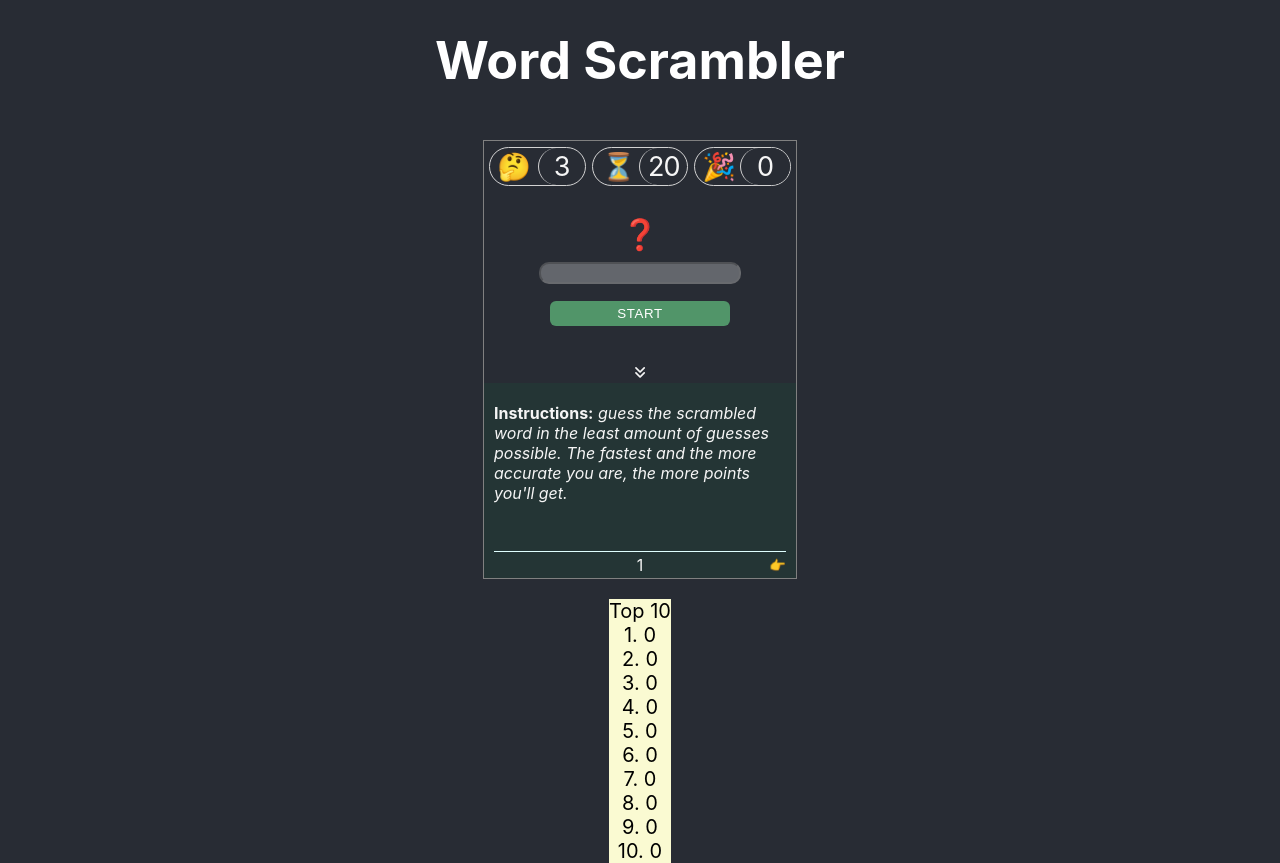
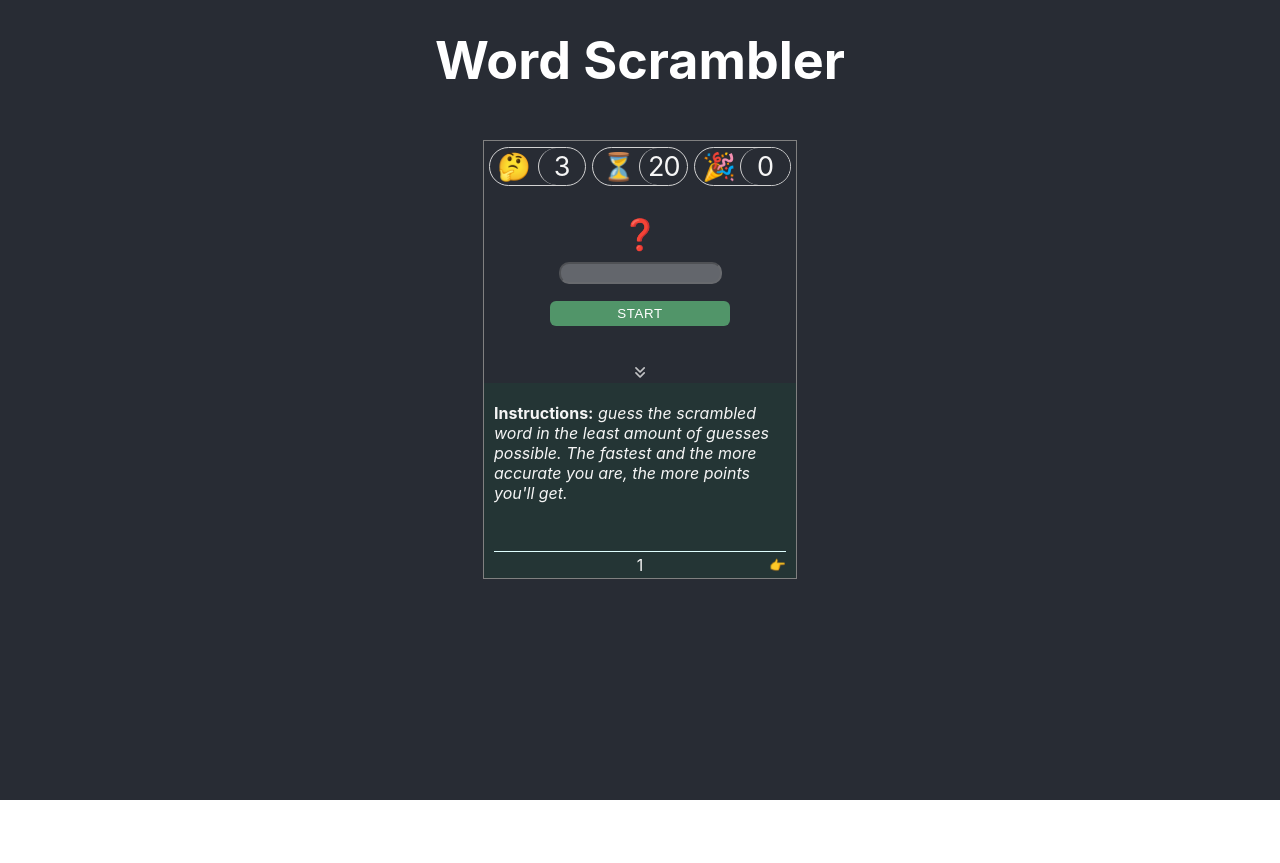
Before and after one commit to hugCarvalho/wordScrambler, a React (Create React App) app: page / in a window 1280 px wide. After the commit the page ends 800 px from the top, so only its background shows below. Built offline with nearby package versions, Linux system fonts and the light colour scheme.

Commit message:
Input: Implemented right guess/wrong guess icon behavior

```diff
--- a/src/App.js
+++ b/src/App.js
@@ -104,7 +104,7 @@ function App() {
     } else {
       clearInterval(timer);
     }
-    console.log("gameStatus useEFFECT :>> ", gameStatus);
+    //console.log("gameStatus useEFFECT :>> ", gameStatus);
     return () => {
       clearInterval(timer);
     };
@@ -137,14 +137,14 @@ function App() {
 
   //GUESSES ⁉️
   useEffect(() => {
-    console.log("on GUESS or CORRECT_WORD:", guess, correctWord);
+    //console.log("on GUESS or CORRECT_WORD:", guess, correctWord);
     if (gameStatus === "playing" && guess && guess !== correctWord) {
       setGuessesLeft(state => state - 1);
       console.log("WRONG GUESS, guess was", guess, "BUT WORD was", correctWord);
     }
     //SCORING LOGIC 🎼
     if (gameStatus === "playing" && guess && guess === correctWord) {
-      console.log("Correct Word", correctWord, "guess", guess);
+      //console.log("Correct Word", correctWord, "guess", guess);
       setGameStatus("ended");
     }
   }, [gameStatus, guess, correctWord]);
@@ -194,7 +194,7 @@ function App() {
   //LOCALSTORGAGE ⏩ SET
   useEffect(() => {
     let updatedScoreboard = scoreboard;
-    console.log("1", updatedScoreboard);
+    //console.log("1", updatedScoreboard);
     if (gameStatus === "ended" && score > 0) {
       const minScore = Math.min(...scoreboard);
       if (scoreboard.length < 10) {
@@ -210,7 +210,7 @@ function App() {
       setScoreboard(updatedScoreboard);
       window.localStorage.setItem("scoreboard", JSON.stringify(updatedScoreboard));
     }
-    console.log("3", updatedScoreboard);
+    //console.log("3", updatedScoreboard);
   }, [gameStatus, score, scoreboard]);
 
   useEffect(() => {
@@ -244,19 +244,28 @@ function App() {
           <Word
             gameStatus={gameStatus}
             scrambledWord={scrambledWord}
-            Scoreboard
+            //Scoreboard
             correctWord={correctWord}
           />
-          <Form onSubmitHandler={onSubmitHandler} gameStatus={gameStatus} />
+
+          <Form
+            onSubmitHandler={onSubmitHandler}
+            gameStatus={gameStatus}
+            gameWon={gameWon}
+            guessesLeft={guessesLeft}
+          />
+
           <Instructions />
         </div>
       </main>
       {/* <WarningHandling warning={warning} /> */}
-      <Top10 scoreboard={scoreboard} />
+      {/* <Top10 scoreboard={scoreboard} /> */}
       {/* <Scoreboard scoreboard={scoreboard} /> */}
-      {showModal && <Backdrop modalStatus={false}>{modalMessage} </Backdrop>}
+      {/* {showModal && <Backdrop modalStatus={false}>{modalMessage} </Backdrop>} */}
     </div>
   );
 }
 
 export default App;
+
+//🟢❌❎
--- a/src/App.scss
+++ b/src/App.scss
@@ -6,6 +6,11 @@
   //padding: 10px;
   font-size: 2rem;
   text-align: center;
+  height: 100vh;
+
+  b {
+    opacity: 1;
+  }
 
   main {
     //background-color: #282c34;
--- a/src/components/Form/Form.js
+++ b/src/components/Form/Form.js
@@ -3,8 +3,9 @@ import Button from "../Button/Button";
 import "./Form.scss";
 import ReactTooltip from "react-tooltip";
 
-function Form({ onSubmitHandler, gameStatus }) {
+function Form({ onSubmitHandler, gameStatus, gameWon, guessesLeft }) {
   const [userText, setUserText] = useState("");
+  const [displayWrongGuessCross, setDisplayWrongGuessCross] = useState(false);
   const userInput = useRef();
 
   useEffect(() => {
@@ -16,8 +17,21 @@ function Form({ onSubmitHandler, gameStatus }) {
     }
   }, [gameStatus]);
 
+  useEffect(() => {
+    console.log(displayWrongGuessCross);
+    if (displayWrongGuessCross) {
+      setDisplayWrongGuessCross(false);
+    }
+  }, [userText]);
+
+  useEffect(() => {
+    if (guessesLeft < 3) {
+      setDisplayWrongGuessCross(true);
+    }
+  }, [guessesLeft]);
   return (
     <form onSubmit={e => onSubmitHandler(e, userText)} className="Form">
+      <div className="input">
         <input
           // data-type="warning"
           // data-place="left"
@@ -32,6 +46,21 @@ function Form({ onSubmitHandler, gameStatus }) {
           //placeholder="press start to begin a game"
           ref={userInput}
         />
+        {/* <div className="guess-result"> */}
+        <span
+          style={displayWrongGuessCross ? { display: "inline" } : { display: "none" }}
+          className="guess-result right-guess"
+        >
+          ❎
+        </span>
+        <span
+          style={gameWon ? { display: "inline" } : { display: "none" }}
+          className="guess-result wrong-guess"
+        >
+          ✅
+        </span>
+        {/* </div> */}
+      </div>
       {}
       <Button gameStatus={gameStatus} type="submit">
         {gameStatus === "onLoad"
--- a/src/components/Form/Form.scss
+++ b/src/components/Form/Form.scss
@@ -2,13 +2,19 @@
   display: flex;
   flex-direction: column;
   align-items: center;
+
+  .input {
+    // background-color: lightgoldenrodyellow;
+    position: relative;
+  }
   input {
     //background-color: rgb(243, 71, 71);
+
     color: rgb(49, 49, 49);
     height: 2.2rem;
     margin-top: 10px;
     outline: none;
-    width: 65%;
+    width: 100%;
     font-size: 1.2rem;
     padding-left: 0.4rem;
     letter-spacing: 3px;
@@ -31,4 +37,17 @@
     border: 1px solid lime;
     box-shadow: 0px 0px 4px white;
   }
+  input::before {
+    content: "✅";
+  }
+
+  input::before {
+    content: "✅";
+  }
+  .guess-result {
+    position: absolute;
+    font-size: 1.3rem;
+    bottom: 3px;
+    right: 10px;
+  }
 }
--- a/src/components/Instructions/Instructions.scss
+++ b/src/components/Instructions/Instructions.scss
@@ -111,11 +111,6 @@
       opacity: 1;
       //transition: all 2s ease-in;
 
-      .fas {
-        color: whitesmoke;
-        background: transparent;
-        line-height: 20px;
-      }
       .fa-angle-double-down {
         position: absolute;
 
@@ -138,6 +133,11 @@
         opacity: 0;
         transition: opacity 2s ease;
       }
+      .fas {
+        color: rgba(245, 245, 245, 0.746);
+        background: transparent;
+        line-height: 20px;
+      }
     }
   }
 }
--- a/src/components/Word/Word.js
+++ b/src/components/Word/Word.js
@@ -8,7 +8,7 @@ function Word({ gameStatus, scrambledWord, correctWord }) {
   return (
     <div className="Word">
       {/* <span>word</span> */}
-      <span>
+      <span className="word">
         {gameStatus === "onLoad" || gameStatus === "scramblingWord" ? (
           "❓"
         ) : gameStatus === "ended" ? (
--- a/src/components/Word/Word.scss
+++ b/src/components/Word/Word.scss
@@ -1,9 +1,25 @@
 .Word {
+  //display: flex;
+  //justify-content: center;
+  //align-items: center;
   //background-color: lightblue;
   margin-top: 25px;
   font-size: 3rem;
   color: whitesmoke;
-  span {
-    transition: all 4s ease;
+  .word {
+    position: relative;
+  }
+
+  .guess-right-wrong {
+    font-size: 2rem;
+    margin-left: 10px;
+    opacity: 1;
+    //display: none;
+  }
+
+  .guess-right-wrong {
+    position: absolute;
+    top: 25%;
+    right: -100%;
   }
 }
```
Also changed, not shown: 1 other file (tests, documents, lock files or other folders). Lines whose indentation alone changed are shown as unchanged.
